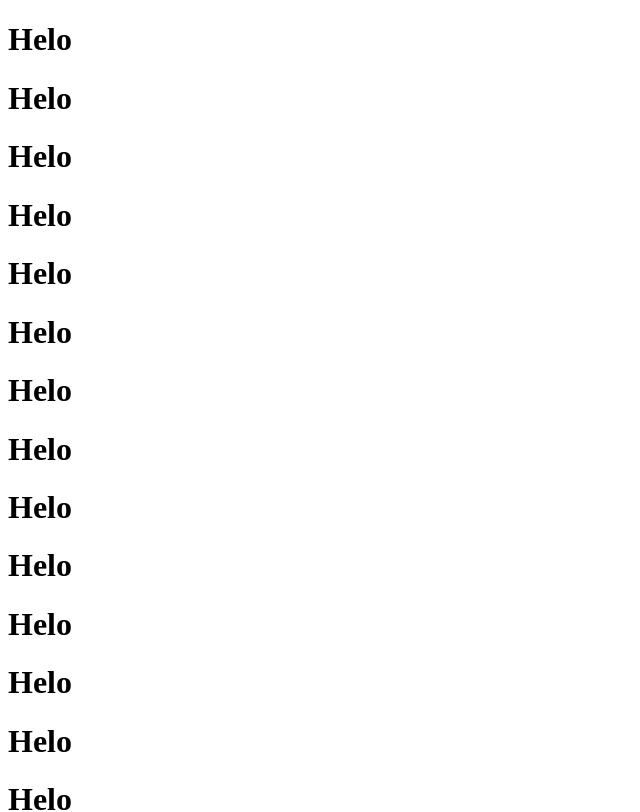
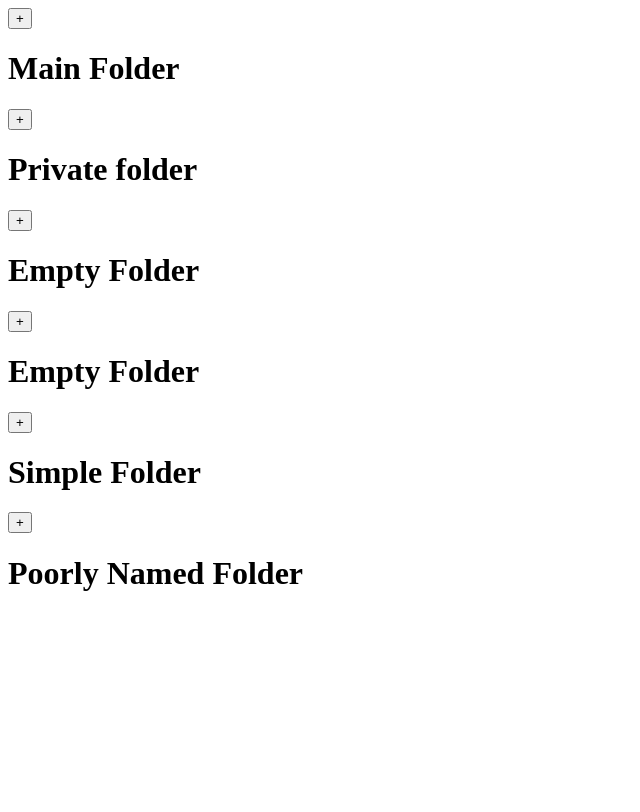
Before and after one commit to gbaik/EthosCodingProject, a React app: page / in a window 1280 px wide. Shown: the top 812 px of the page, without its empty margins (0-640 px from the left). Built offline with nearby package versions, Linux system fonts and the light colour scheme.

Commit message:
Add button to go through nested folders

```diff
--- a/src/components/Display.jsx
+++ b/src/components/Display.jsx
@@ -1,9 +1,11 @@
 import React from 'react';
+import ReactDOM from 'react-dom';
 
-const Display = ({fileData}) => {
+const Display = ({fileData, expandFolder}) => {
   return (
     <div>
-      <h1>Helo</h1>
+      <button onClick={() => expandFolder(fileData)}>+</button>
+      <h1>{fileData.name}</h1>
       {console.log(fileData.name)}
     </div>
   );
--- a/src/components/File.jsx
+++ b/src/components/File.jsx
@@ -1,11 +1,30 @@
-import React from 'react';
+import React, { Component } from 'react';
+import ReactDOM from 'react-dom';
 import Display from './Display.jsx'
 
-const File = ({fileData}) => {
+class File extends Component {
+  constructor(props) {
+    super(props);
+    console.log(props.fileData);
+    this.state = {
+      fileData: props.fileData
+    }
+
+    this.expandFolder = this.expandFolder.bind(this);
+  }
+
+  expandFolder(el) {
+    console.log(el);
+    this.setState({
+      fileData: el
+    })
+  }
+
+  render() {
     return (
       <div>
-      {fileData.children ? fileData.children.map(file => {
-        if (file.children) {
+        {this.state.fileData.children ? this.state.fileData.children.map(file => {
+          if (file.children && this.state.expand) {
             return(file.children.map(child =>
               <div>
                 <Display fileData={file} />
@@ -14,11 +33,16 @@ const File = ({fileData}) => {
               </div>
             ))
           } else {
-          return (<Display fileData={file} />)
+            return (
+              <div>
+                <Display fileData={file} expandFolder={this.expandFolder}/>
+              </div>
+            )
           }
         }) : <div></div>}
       </div>
     );
+  };
 }
 
 export default File;
```
Also changed, not shown: src/components/App.jsx (+7 -2 lines). Lines whose indentation alone changed are shown as unchanged.
